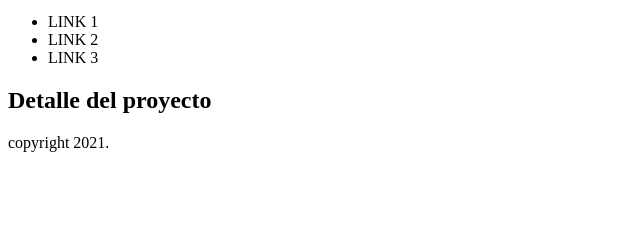
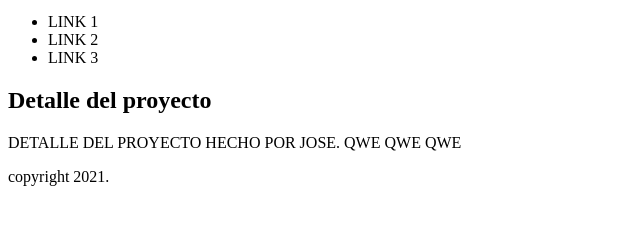
Before and after one commit to Pueyoluciano/Digitalers2021, a plain HTML site: page index.html in a window 1280 px wide. Shown: the part 101-326 px from the top of the page, without its empty margins (0-640 px from the left). Drawn offline with Linux system fonts and the light colour scheme.

Commit message:
Definicion del proyecto version jose

```diff
--- a/index.html
+++ b/index.html
@@ -21,7 +21,7 @@
         </nav>
         <section>
             <h2>Detalle del proyecto</h2>
-            <p></p>
+            <p>DETALLE DEL PROYECTO HECHO POR JOSE. QWE QWE QWE</p>
         </section>
     </main>
     <footer>
```
